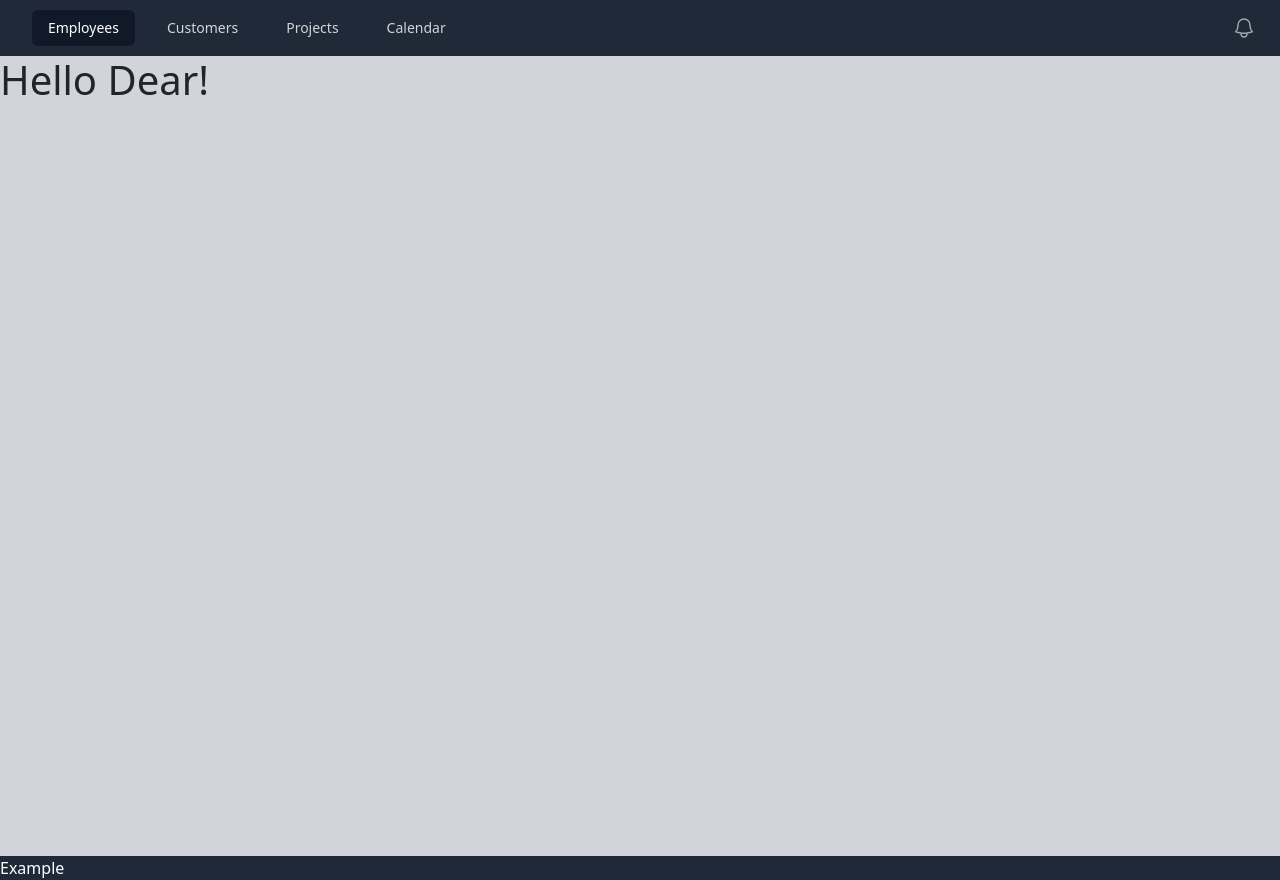
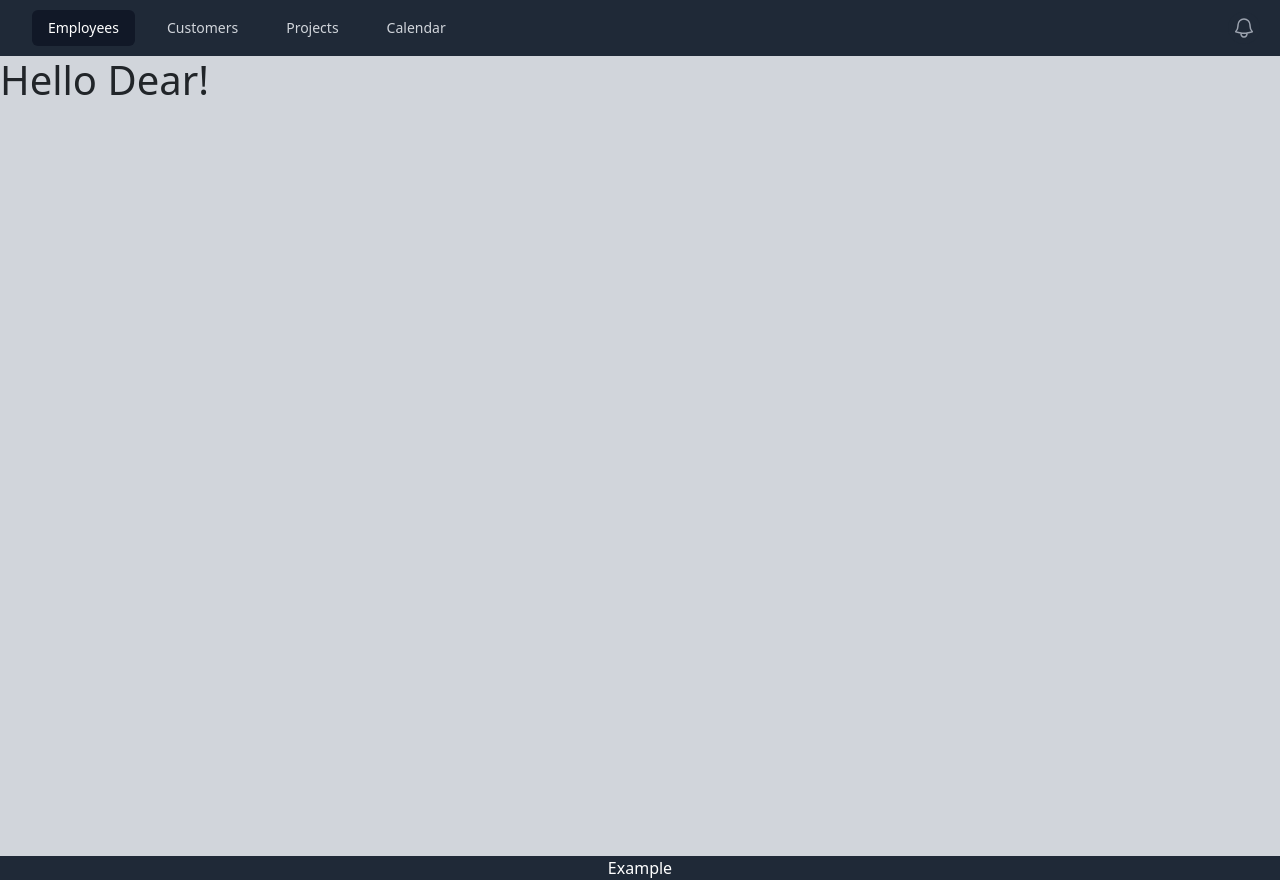
Before and after one commit to Dr-dyrane/React, a React (Create React App) app: page /customers in a window 1280 px wide. Built offline with nearby package versions, Linux system fonts and the light colour scheme.

Commit message:
update Header.js

```diff
--- a/src/components/Header.js
+++ b/src/components/Header.js
@@ -166,7 +166,7 @@ export default function Header(props) {
           </Disclosure.Panel>
       {
         props.children
-      } < footer > <div className="text-white center">
+      } < footer > <div className="text-white text-center">
 Example
       </div> < /footer> < / >
     )}
```
